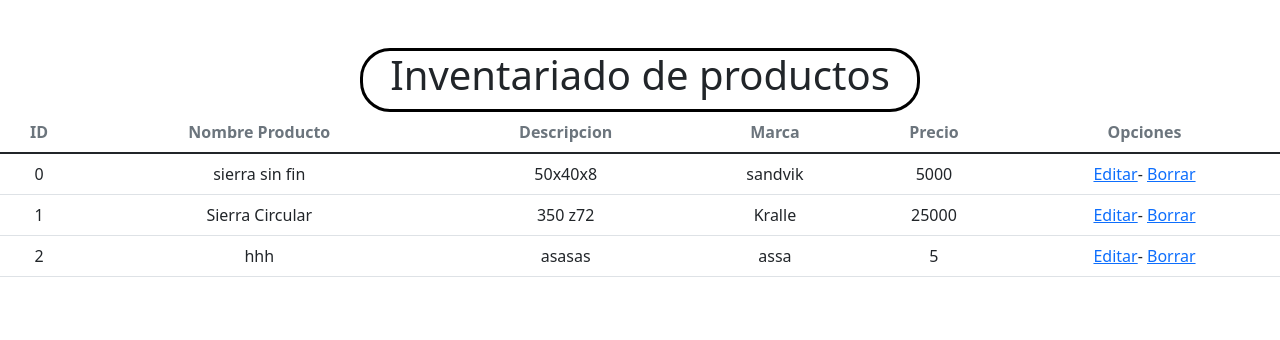
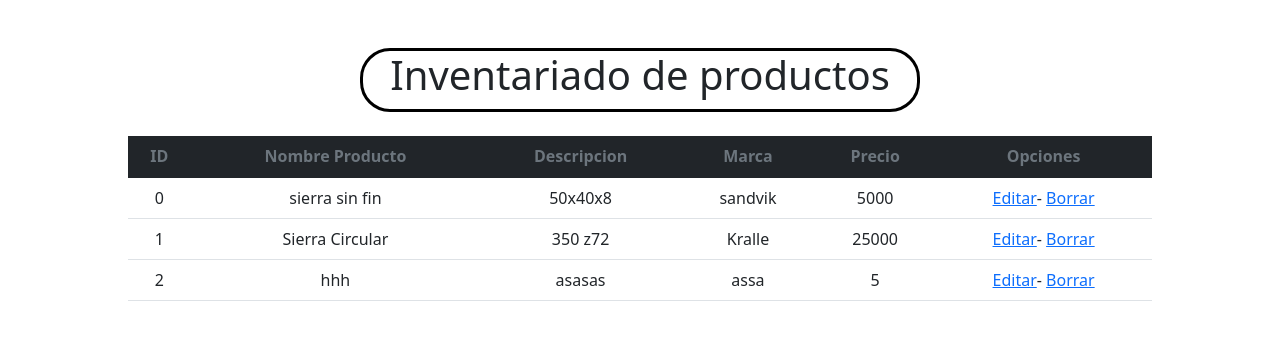
Before and after one commit to Tomas-Paoletti/Global_lab3, a PHP site: page / in a window 1280 px wide. Shown: the part 126-466 px from the top of the page. Run offline with PHP 8.4, Linux system fonts and the light colour scheme; data comes from the database, SQL or seed files in the repository.

Commit message:
subiendo mejor tabla

```diff
--- a/Inventory/busqueda.php
+++ b/Inventory/busqueda.php
@@ -39,7 +39,7 @@ $resultado= $conn->query($consulta);
 <body>
 <nav class="navbar navbar-expand-lg navbar-light bg-light">
             <div class="container-fluid">
-                <a class="navbar-brand" href="../Home/home.html">
+                <a class="navbar-brand" href="index.php">
                     <img
                       src="../img/logo check inventory.png"
                       alt=""
@@ -82,8 +82,8 @@ $resultado= $conn->query($consulta);
 
     <div class="table-responsive table-hover" id="Tabla-productos">
         <?php if($resultado->num_rows>0){ ?>
-              <table class="table">
-                  <thead class="text-muted">
+              <table class="table ">
+                  <thead class="text-muted table-dark">
                         <th class="text-center">ID</th>
                         <th class="text-center">Nombre Producto</th>
                         <th class="text-center">Descripcion</th>
--- a/Inventory/index.php
+++ b/Inventory/index.php
@@ -47,7 +47,7 @@ $guardar = $conn->query($consulta);
 
                 <div class="d-flex">
 
-                  <button class="btn btn-lg btn-outline-success" type="submit">Buscar</button>
+                 <a href="busqueda.php"> <button class="btn btn-lg btn-outline-success" type="submit">Buscar</button></a>
                   <button
                   type="button"
                   class="btn btn-lg btn-outline-primary "
@@ -64,9 +64,10 @@ $guardar = $conn->query($consulta);
               <h1>Inventariado de productos</h1>
           </div>
 
-          <div class="table-responsive table-hover" id="Tabla-productos">
+          <div class="table-responsive table-hover table-dark" id="Tabla-productos">
+            <br>
               <table class="table">
-                  <thead class="text-muted">
+                  <thead class="text-muted table-dark">
                         <th class="text-center">ID</th>
                         <th class="text-center">Nombre Producto</th>
                         <th class="text-center">Descripcion</th>
--- a/Inventory/style.css
+++ b/Inventory/style.css
@@ -25,3 +25,8 @@ h1 {
   width: 100%;
   margin: 0 auto !important;
 }
+table{
+  margin-left: 10% !important;
+  width: 80% !important;
+  border-radius: 15px !important;
+}
```
